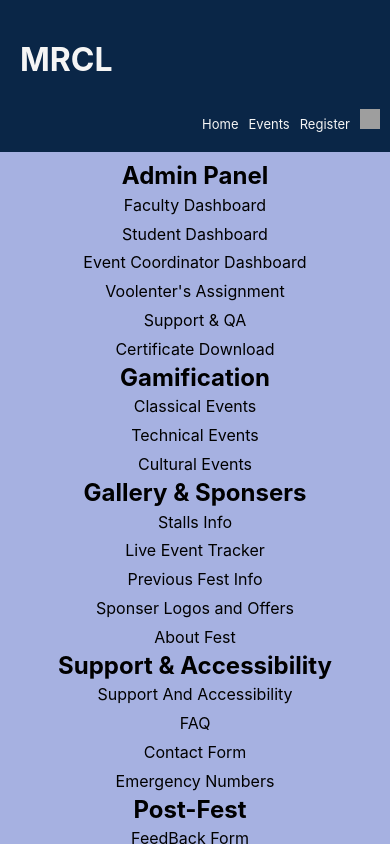
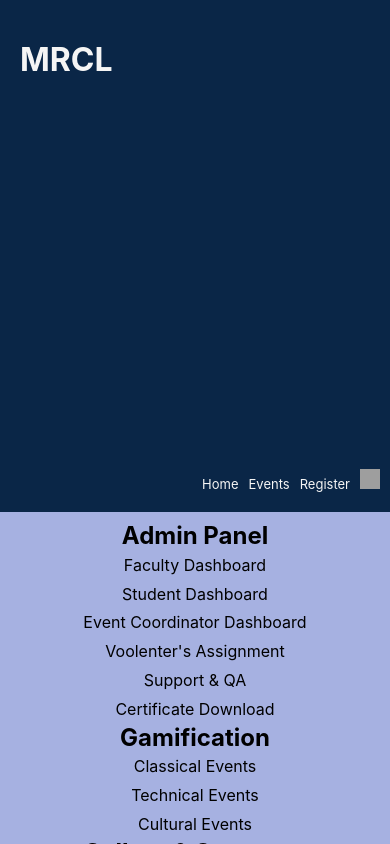
Before and after one commit to hema-akkireddi378/ProjectOnFest, a React (Vite) app: page /Footer1 in a window 390 px wide. Shown: the top 844 px of the page. Built offline with nearby package versions, Linux system fonts and the light colour scheme; grey boxes are pictures that could not be loaded.

Commit message:
css update

```diff
--- a/src/App.css
+++ b/src/App.css
@@ -83,7 +83,7 @@
 /* ================================================== */
   .header-profile {
     margin-top: 10px;
-    padding-top: 20px;
+    padding-top: 100%;
   }
 /* Event File */
   /* ================================================== */
--- a/src/Footer.jsx
+++ b/src/Footer.jsx
@@ -22,6 +22,10 @@ export function Footer() {
         </div>
     )
 }
+
+
+
+
 
 export function AdminPanel() {
     return (
--- a/src/Header.jsx
+++ b/src/Header.jsx
@@ -1147,6 +1147,7 @@ export function ForgotPassword(){
             <div className="inner-profile">
                 <div className="inner-profile-details">
                     <img src="https://static.thenounproject.com/png/3918329-200.png" alt="Profile"  className="profile-image"></img>
+                    <img src='https://img.icons8.com/?size=100&id=QWY6uhBxcr1I&format=png&color=1A1A1A' alt='edit' className='profile-image' height="20px" width="30px"></img>
                 </div>
                     <hr></hr>
                     <div className="main-profile-details">
```
